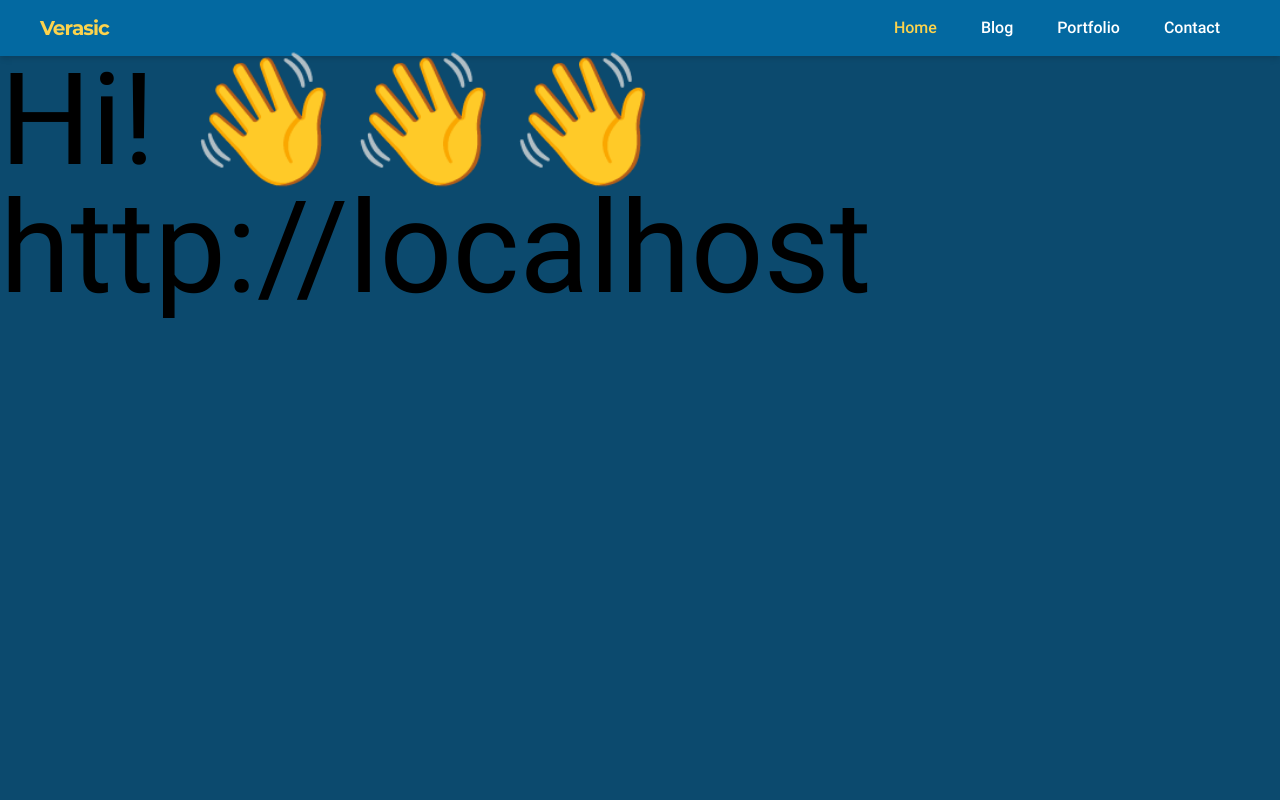
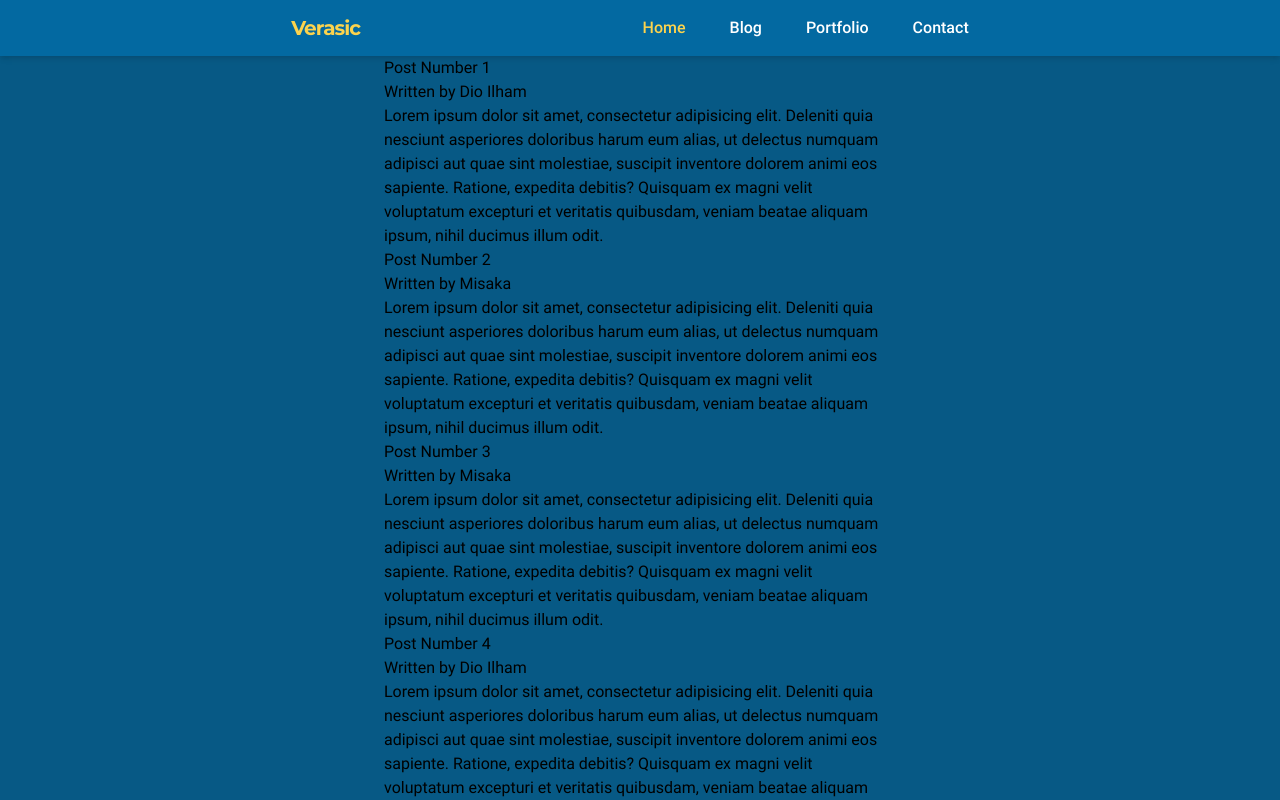
Before and after one commit to Milkywayrules/JS-Drill, a React (Create React App) app in the folder 4-verasic-blog-react/: page / in a window 1280 px wide. Shown: the top 800 px of the page. Built offline with nearby package versions, Linux system fonts and the light colour scheme; what @tailwindcss/typography would draw is missing.

Commit message:
#4: Config update. Add eslint with airbnb config

```diff
--- a/4-verasic-blog-react/craco.config.js
+++ b/4-verasic-blog-react/craco.config.js
@@ -1,8 +1,8 @@
 // craco.config.js
 module.exports = {
-	style: {
-		postcss: {
-			plugins: [require('tailwindcss'), require('autoprefixer')]
-		}
-	}
+  style: {
+    postcss: {
+      plugins: [require('tailwindcss'), require('autoprefixer')],
+    },
+  },
 };
--- a/4-verasic-blog-react/package.json
+++ b/4-verasic-blog-react/package.json
@@ -43,6 +43,9 @@
 	},
 	"devDependencies": {
 		"autoprefixer": "^9.8.6",
+		"eslint": "^7.30.0",
+		"eslint-config-airbnb": "^18.2.1",
+		"eslint-plugin-react": "^7.24.0",
 		"postcss": "^7.0.36",
 		"prettier": "^2.3.2",
 		"tailwindcss": "npm:@tailwindcss/postcss7-compat@^2.2.4"
--- a/4-verasic-blog-react/src/App.js
+++ b/4-verasic-blog-react/src/App.js
@@ -1,16 +1,15 @@
-import NavHeader from "./components/NavHeader";
-import HomeHero from "./components/HomeHero";
+import NavHeader from './components/NavHeader';
+import Homepage from './components/Homepage';
 
 function App() {
-
-	return (
-		<div className="font-text h-screen bg-sky-900">
-			<NavHeader />
-			<main className="main">
-				<HomeHero />
-			</main>
-		</div>
-	);
+  return (
+    <div className="font-text h-screen bg-sky-800">
+      <NavHeader />
+      <main>
+        <Homepage />
+      </main>
+    </div>
+  );
 }
 
 export default App;
--- a/4-verasic-blog-react/src/components/HomeHero.js
+++ /dev/null
@@ -1,18 +0,0 @@
-import { useHistory } from "react-router-dom";
-
-const HomeHero = () => {
-  const xx = window.location.origin
-
-  useHistory('/')
-
-  return (
-    <div className="text-9xl">
-      Hi! 👋👋👋
-      <div>
-        { xx }
-      </div>
-    </div>
-  );
-}
-
-export default HomeHero;
--- /dev/null
+++ b/4-verasic-blog-react/src/components/Homepage.js
@@ -0,0 +1,61 @@
+import { useState } from 'react';
+// import { useHistory } from 'react-router-dom';
+
+const Homepage = () => {
+  const [blogs] = useState([
+    {
+      id: 1,
+      title: 'Post Number 1',
+      slug: 'post-number-1',
+      author: 'Dio Ilham',
+      content:
+        'Lorem ipsum dolor sit amet, consectetur adipisicing elit. Deleniti quia nesciunt asperiores doloribus harum eum alias, ut delectus numquam adipisci aut quae sint molestiae, suscipit inventore dolorem animi eos sapiente. Ratione, expedita debitis? Quisquam ex magni velit voluptatum excepturi et veritatis quibusdam, veniam beatae aliquam ipsum, nihil ducimus illum odit.',
+    },
+    {
+      id: 2,
+      title: 'Post Number 2',
+      slug: 'post-number-2',
+      author: 'Misaka',
+      content:
+        'Lorem ipsum dolor sit amet, consectetur adipisicing elit. Deleniti quia nesciunt asperiores doloribus harum eum alias, ut delectus numquam adipisci aut quae sint molestiae, suscipit inventore dolorem animi eos sapiente. Ratione, expedita debitis? Quisquam ex magni velit voluptatum excepturi et veritatis quibusdam, veniam beatae aliquam ipsum, nihil ducimus illum odit.',
+    },
+    {
+      id: 3,
+      title: 'Post Number 3',
+      slug: 'post-number-3',
+      author: 'Misaka',
+      content:
+        'Lorem ipsum dolor sit amet, consectetur adipisicing elit. Deleniti quia nesciunt asperiores doloribus harum eum alias, ut delectus numquam adipisci aut quae sint molestiae, suscipit inventore dolorem animi eos sapiente. Ratione, expedita debitis? Quisquam ex magni velit voluptatum excepturi et veritatis quibusdam, veniam beatae aliquam ipsum, nihil ducimus illum odit.',
+    },
+    {
+      id: 4,
+      title: 'Post Number 4',
+      slug: 'post-number-4',
+      author: 'Dio Ilham',
+      content:
+        'Lorem ipsum dolor sit amet, consectetur adipisicing elit. Deleniti quia nesciunt asperiores doloribus harum eum alias, ut delectus numquam adipisci aut quae sint molestiae, suscipit inventore dolorem animi eos sapiente. Ratione, expedita debitis? Quisquam ex magni velit voluptatum excepturi et veritatis quibusdam, veniam beatae aliquam ipsum, nihil ducimus illum odit.',
+    },
+    {
+      id: 5,
+      title: 'Post Number 5',
+      slug: 'post-number-5',
+      author: 'Saten',
+      content:
+        'Lorem ipsum dolor sit amet, consectetur adipisicing elit. Deleniti quia nesciunt asperiores doloribus harum eum alias, ut delectus numquam adipisci aut quae sint molestiae, suscipit inventore dolorem animi eos sapiente. Ratione, expedita debitis? Quisquam ex magni velit voluptatum excepturi et veritatis quibusdam, veniam beatae aliquam ipsum, nihil ducimus illum odit.',
+    },
+  ]);
+
+  return (
+    <div className="w-2/5 mx-auto">
+      {blogs.map((blog) => (
+        <div className="flex flex-col mx-auto" key={blog.id}>
+          <h2>{blog.title}</h2>
+          <p>{`Written by ${blog.author}`}</p>
+          <p>{blog.content}</p>
+        </div>
+      ))}
+    </div>
+  );
+};
+
+export default Homepage;
--- a/4-verasic-blog-react/src/components/NavHeader.js
+++ b/4-verasic-blog-react/src/components/NavHeader.js
@@ -4,13 +4,13 @@
  */
 export default function NavHeader() {
   let isOnPage = window.location.href.split('/');
-	isOnPage = isOnPage[isOnPage.length - 1]
+  isOnPage = isOnPage[isOnPage.length - 1];
 
   return (
-		<nav className="px-10 py-2 bg-sky-700 text-gray-900 shadow-md">
-			<div className="mx-auto flex justify-between max-w-screen-xl">
+    <nav className="px-40 py-2 bg-sky-700 text-gray-900 shadow-md">
+      <div className="mx-auto flex justify-around max-w-screen-xl">
         <a
-					href="#"
+          href="./"
           className="tracking-tighter font-head text-xl font-bold text-amber-300 my-auto hover:text-amber-100"
         >
           Verasic
--- a/4-verasic-blog-react/tailwind.config.js
+++ b/4-verasic-blog-react/tailwind.config.js
@@ -13,35 +13,22 @@ module.exports = {
       amber: colors.amber,
       orange: colors.orange,
       sky: colors.sky,
-			blue: colors.blue
+      blue: colors.blue,
+      berak: colors.emerald,
     },
     extend: {
       fontFamily: {
-				head: [
-					'Montserrat',
-					'Roboto',
-					'ui-sans-serif',
-					'system-ui',
-					'-apple-system',
-					'sans-serif'
-				],
-				text: [
-					'Roboto',
-					'Montserrat',
-					'ui-sans-serif',
-					'system-ui',
-					'-apple-system',
-					'sans-serif'
-				],
-			}
-		}
+        head: ['Montserrat', 'Roboto', 'ui-sans-serif', 'system-ui', '-apple-system', 'sans-serif'],
+        text: ['Roboto', 'Montserrat', 'ui-sans-serif', 'system-ui', '-apple-system', 'sans-serif'],
+      },
+    },
   },
   variants: {
-		extend: {}
+    extend: {},
   },
   plugins: [
     require('@tailwindcss/typography'),
     require('@tailwindcss/line-clamp'),
     require('@tailwindcss/aspect-ratio'),
-	]
+  ],
 };
```
Also changed, not shown: 4-verasic-blog-react/src/index.js (+4 -4 lines), 4-verasic-blog-react/.eslintrc.js (added), 4-verasic-blog-react/.prettierrc.json, 1 other file (tests, documents, lock files or other folders). Lines whose indentation alone changed are shown as unchanged.
